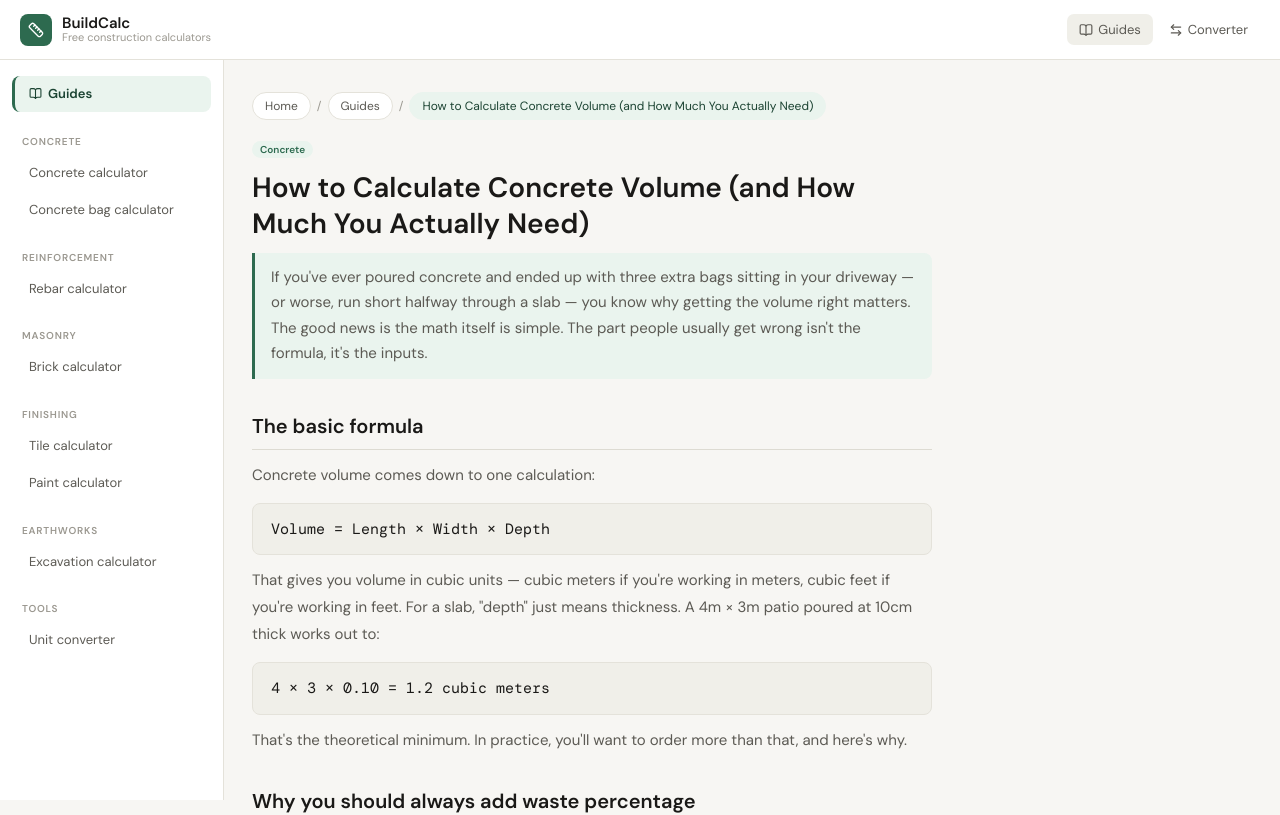
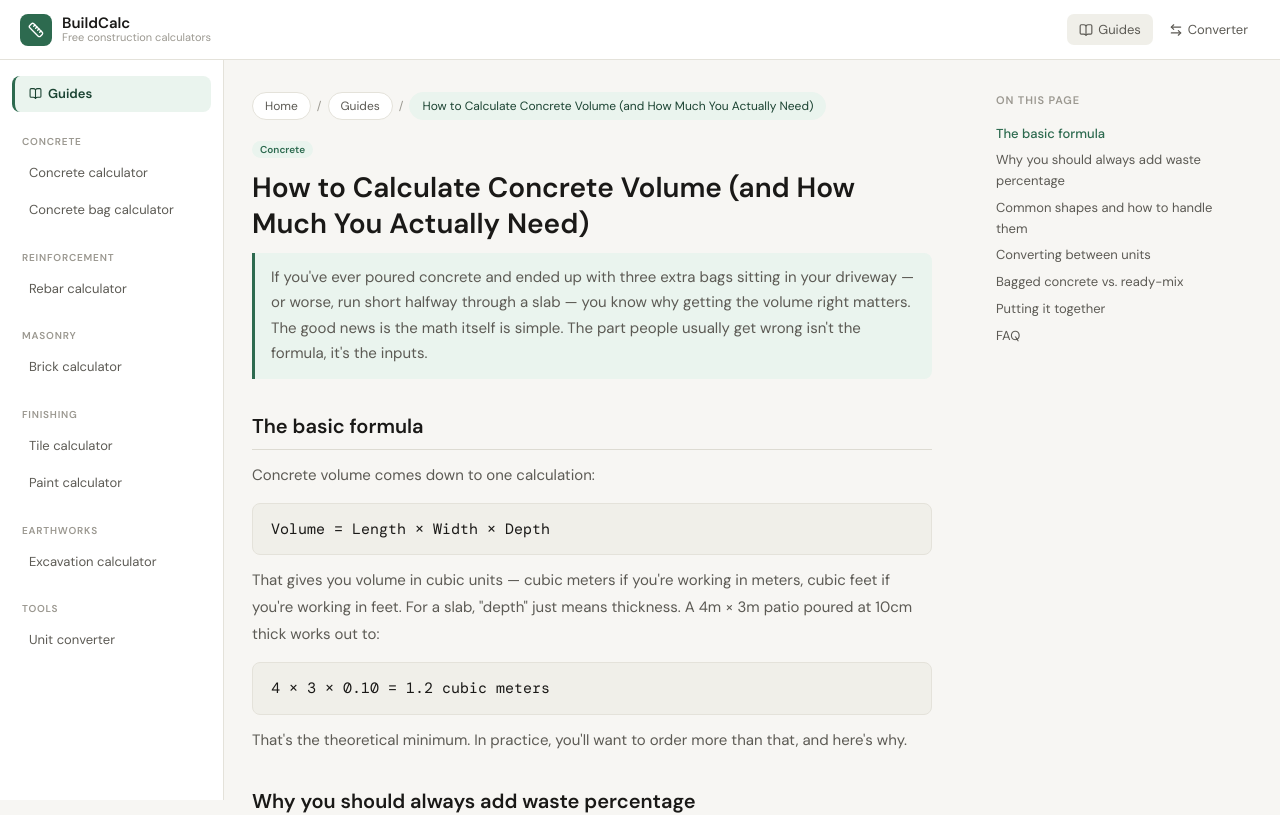
Before and after one commit to Dejong1706/c_c_project, a Next.js app: page /guides/how-to-calculate-concrete-volume in a window 1280 px wide. Shown: the top 815 px of the page. Built offline with nearby package versions, Linux system fonts and the light colour scheme; no server answers.

Commit message:
가이드 페이지에 우측 sticky TOC(목차) 사이드바 추가
본문 h2를 스캔해 목차를 생성하고, 클릭 시 헤더에 가리지 않는 위치로 즉시 이동한다.

```diff
--- a/app/globals.css
+++ b/app/globals.css
@@ -25,6 +25,10 @@
   box-sizing: border-box;
   margin: 0;
   padding: 0;
+}
+
+html {
+  scroll-behavior: smooth;
 }
 
 body {
--- /dev/null
+++ b/app/guides/[slug]/GuideLayout.tsx
@@ -0,0 +1,36 @@
+"use client";
+
+import { useRef, type ReactNode } from "react";
+import TableOfContents from "./TableOfContents";
+
+export default function GuideLayout({ children }: { children: ReactNode }) {
+  const contentRef = useRef<HTMLDivElement>(null);
+
+  return (
+    <div
+      style={{
+        display: "flex",
+        gap: "64px",
+        alignItems: "flex-start",
+        maxWidth: "1100px",
+        margin: "0 auto",
+      }}
+    >
+      <div ref={contentRef} style={{ flex: 1, minWidth: 0, maxWidth: "680px", paddingBottom: "60vh" }}>
+        {children}
+      </div>
+      <aside
+        className="guide-toc"
+        style={{ width: "220px", flexShrink: 0, position: "sticky", top: "calc(60px + 2rem)" }}
+      >
+        <TableOfContents contentRef={contentRef} />
+      </aside>
+
+      <style>{`
+        @media (max-width: 1024px) {
+          .guide-toc { display: none; }
+        }
+      `}</style>
+    </div>
+  );
+}
--- /dev/null
+++ b/app/guides/[slug]/TableOfContents.tsx
@@ -0,0 +1,113 @@
+"use client";
+
+import { useEffect, useState, type RefObject } from "react";
+
+interface TocItem {
+  id: string;
+  text: string;
+}
+
+function slugify(text: string) {
+  return text
+    .toLowerCase()
+    .trim()
+    .replace(/[^a-z0-9]+/g, "-")
+    .replace(/^-+|-+$/g, "");
+}
+
+// Matches the sticky header height (60px) plus a small gap, so headings don't
+// land underneath it when scrolled to or highlighted as active.
+const SCROLL_OFFSET = 92;
+
+export default function TableOfContents({
+  contentRef,
+}: {
+  contentRef: RefObject<HTMLDivElement | null>;
+}) {
+  const [items, setItems] = useState<TocItem[]>([]);
+  const [activeId, setActiveId] = useState("");
+
+  useEffect(() => {
+    const container = contentRef.current;
+    if (!container) return;
+
+    const headings = Array.from(container.querySelectorAll<HTMLHeadingElement>("h2"));
+    const usedIds = new Set<string>();
+    const tocItems: TocItem[] = headings.map((heading) => {
+      const base = slugify(heading.textContent ?? "");
+      let id = base;
+      let suffix = 1;
+      while (usedIds.has(id)) {
+        id = `${base}-${suffix++}`;
+      }
+      usedIds.add(id);
+      heading.id = id;
+      heading.style.scrollMarginTop = `${SCROLL_OFFSET}px`;
+      return { id, text: heading.textContent ?? "" };
+    });
+    setItems(tocItems);
+
+    const observer = new IntersectionObserver(
+      (entries) => {
+        entries.forEach((entry) => {
+          if (entry.isIntersecting) setActiveId(entry.target.id);
+        });
+      },
+      { rootMargin: `-${SCROLL_OFFSET}px 0px -80% 0px`, threshold: 0 }
+    );
+    headings.forEach((heading) => observer.observe(heading));
+    return () => observer.disconnect();
+  }, [contentRef]);
+
+  if (items.length === 0) return null;
+
+  const handleClick = (e: React.MouseEvent, id: string) => {
+    e.preventDefault();
+    const heading = document.getElementById(id);
+    if (!heading) return;
+
+    setActiveId(id);
+    heading.scrollIntoView({ behavior: "instant", block: "start" });
+  };
+
+  return (
+    <nav aria-label="Table of contents">
+      <div
+        style={{
+          fontSize: "11px",
+          fontWeight: 600,
+          textTransform: "uppercase",
+          letterSpacing: "0.08em",
+          color: "var(--text-3)",
+          marginBottom: "12px",
+        }}
+      >
+        On this page
+      </div>
+      <ul style={{ listStyle: "none", margin: 0, padding: 0 }}>
+        {items.map((item) => {
+          const active = activeId === item.id;
+          return (
+            <li key={item.id}>
+              <a
+                href={`#${item.id}`}
+                onClick={(e) => handleClick(e, item.id)}
+                style={{
+                  display: "block",
+                  fontSize: "13px",
+                  lineHeight: 1.6,
+                  padding: "3px 0",
+                  color: active ? "var(--accent)" : "var(--text-2)",
+                  fontWeight: active ? 500 : 400,
+                  textDecoration: "none",
+                }}
+              >
+                {item.text}
+              </a>
+            </li>
+          );
+        })}
+      </ul>
+    </nav>
+  );
+}
--- a/app/guides/[slug]/page.tsx
+++ b/app/guides/[slug]/page.tsx
@@ -1,6 +1,7 @@
 import { notFound } from "next/navigation";
 import type { Metadata } from "next";
 
+import GuideLayout from "./GuideLayout";
 import ConcreteVolumeGuide from "../content/how-to-calculate-concrete-volume";
 import CubicYardsToMetersGuide from "../content/cubic-yards-to-cubic-meters";
 import TileGroutGapGuide from "../content/tile-grout-gap-guide";
@@ -210,5 +211,9 @@ export default async function GuidePage(props: PageProps<"/guides/[slug]">) {
   const { slug } = await props.params;
   const Content = contentMap[slug];
   if (!Content) notFound();
-  return <Content />;
+  return (
+    <GuideLayout>
+      <Content />
+    </GuideLayout>
+  );
 }
```
